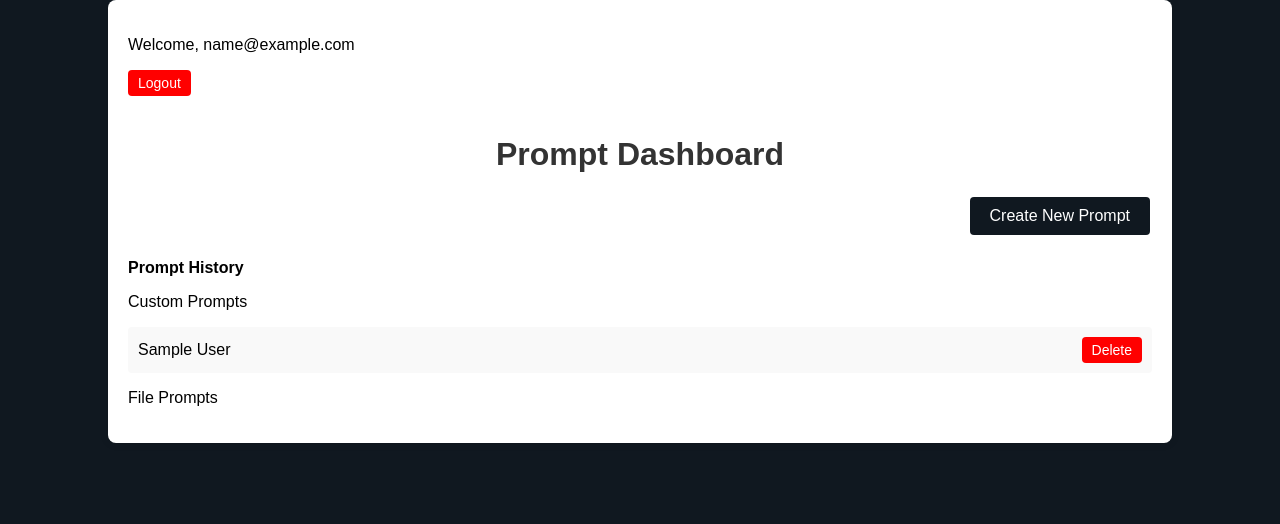
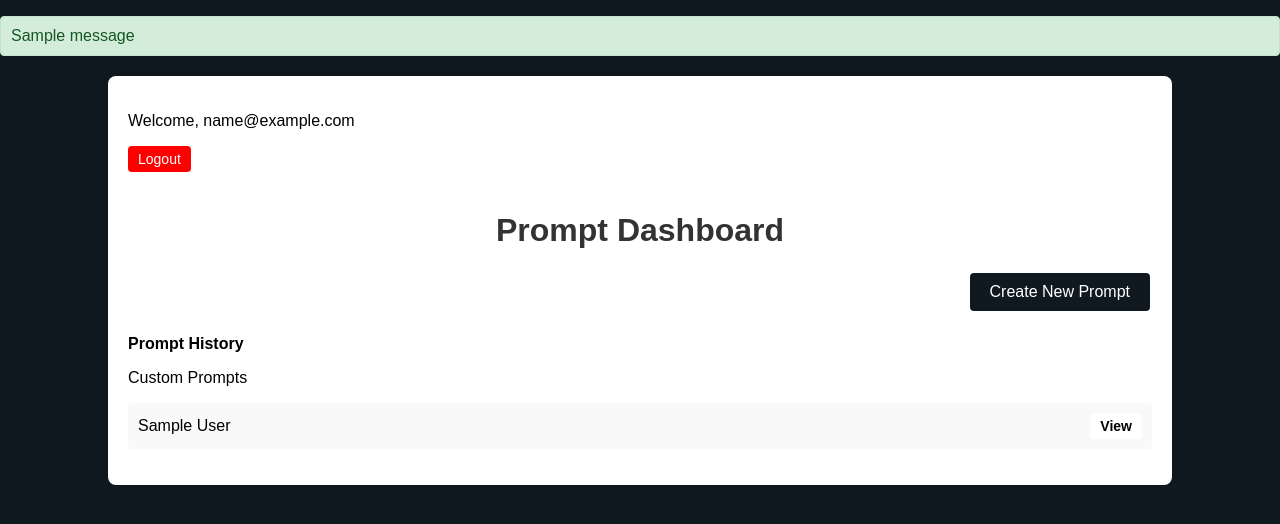
Before and after one commit to aex-ltd/prompt_app, a Django app: page /prompt/user/dashboard/ in a window 1280 px wide. Shown: the top 524 px of the page. Run offline with Django 5.2, Linux system fonts and the light colour scheme; a user stored in the database is signed in; tables that the repository leaves empty hold one stand-in row (values such as "Sample post"); one stand-in notice (Sample message) is shown.

Commit message:
updated file

```diff
--- a/user_prompt/templates/dashboard.html
+++ b/user_prompt/templates/dashboard.html
@@ -8,6 +8,15 @@
     <link rel="stylesheet" href="{% static 'css/user_style.css' %}">
 </head>
 <body>
+        {% comment %} django messages  {% endcomment %}
+        {% if messages %}
+        <ul class="messages" id="message_class">
+            {% for message in messages %}
+                <li class="{{ message.tags }}">{{ message }}</li>
+            {% endfor %}
+        </ul>
+        {% endif %}
+
     <div class="container">
         {% if user.is_authenticated %}
         <div class="top-dashboard-div">
@@ -29,28 +38,32 @@
             </section>
             <section class="history">
                 <p><b>Prompt History</b></p>
+
+                {% for text in text_prompt  %}
                 <p>Custom Prompts</p>
-                {% for text in text_prompt  %}
                 <ul id="prompt-list">
                     <!-- Example list items -->
                     <li>
-                        <span>{{text.title}}</span>
-                        <button class="delete-btn">Delete</button>
+                        <span>{{text.title|truncatewords:15}}</span>
+                        <button class="view-btn"><a href=""><b>View</b></a></button>
                     </li>
                 </ul>
                 {% endfor %}
+
+
+                {% for file in file_prompts %}
                 <p>File Prompts</p>
-                {% for file in file_prompts %}
                 <ul id="prompt-list">
                     <!-- Example list items -->
                     <li>
-                        <span>{{file.title}}</span>
-                        <button class="delete-btn">Delete</button>
+                        <span>{{file.title|truncatechars:35}}</span>
+                        <button class="view-btn"><a href=""><b>View</b></a></button>
                     </li>
                 </ul>
                 {% endfor %}
             </section>
         </main>
     </div>
+    <script src="{% static 'js/user_script.js' %}"></script>
 </body>
 </html>
```
